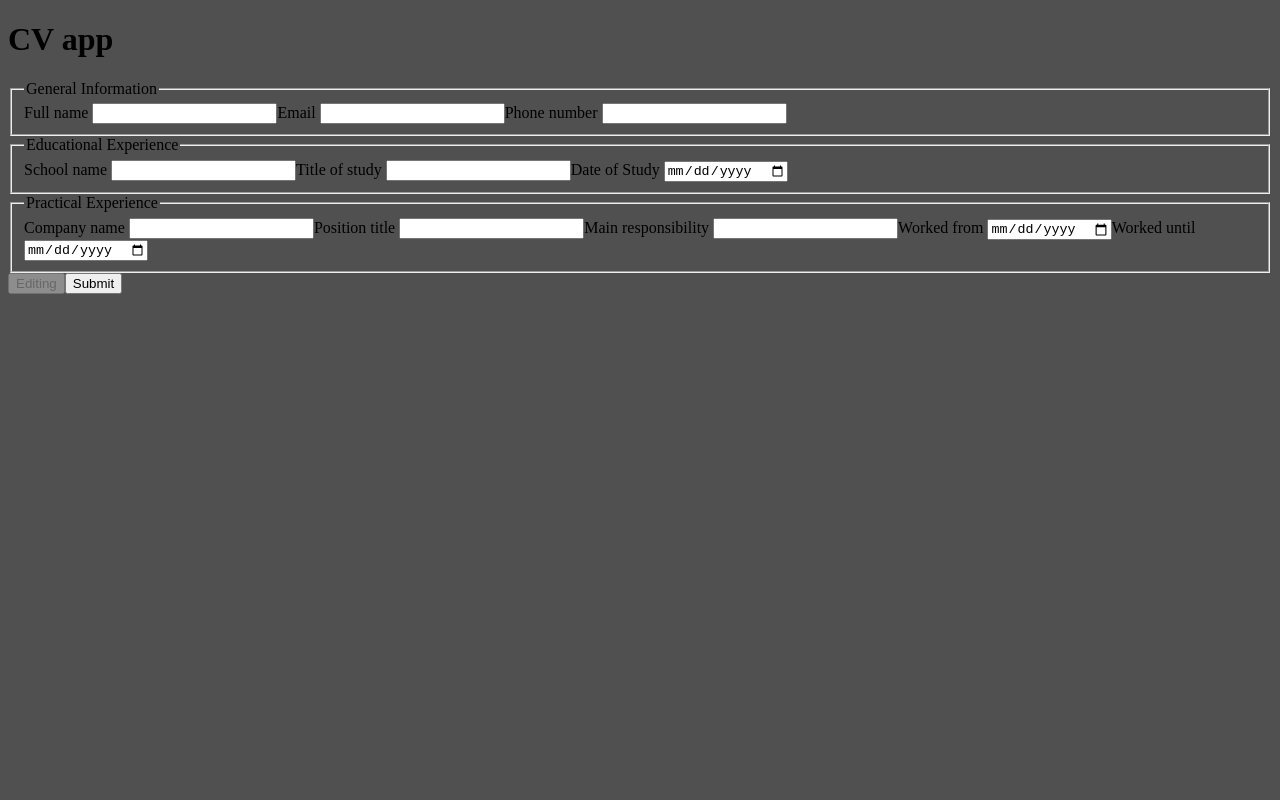
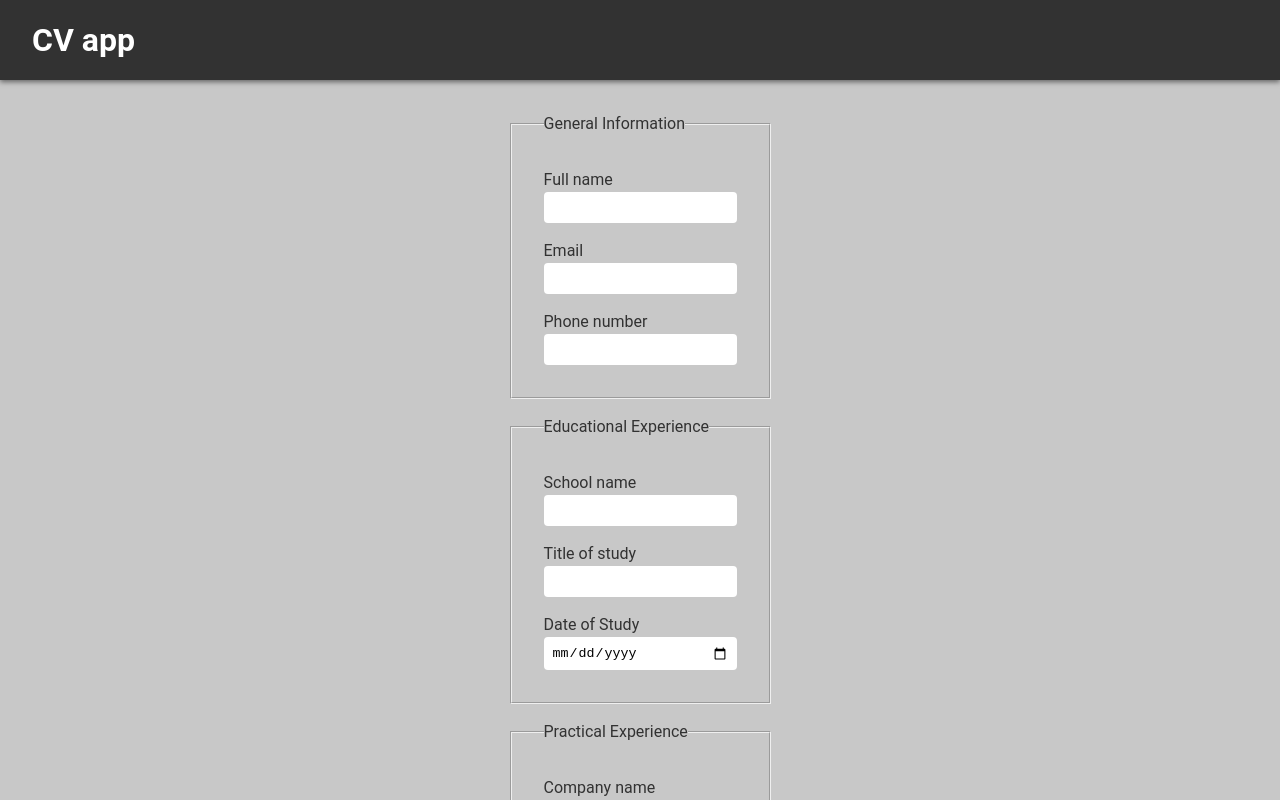
Before and after one commit to ebrahiemfrancis741/cv-app, a React (Vite) app: page / in a window 1280 px wide. Shown: the top 800 px of the page. Built offline with nearby package versions, Linux system fonts and the light colour scheme.

Commit message:
Add styling for the forms

```diff
--- a/src/components/cvApp.jsx
+++ b/src/components/cvApp.jsx
@@ -27,11 +27,10 @@ export default function CvApp() {
 
   return (
     <>
+      <header>
+        <h1>CV app</h1>
+      </header>
       <main>
-        <header>
-          <h1>CV app</h1>
-        </header>
-
         {isEditing && (
           <form>
             <FormSection
@@ -160,7 +159,7 @@ export default function CvApp() {
             </p>
           </section>
         )}
-        <div>
+        <div className="button-container">
           {isEditing ? (
             <>
               <button disabled>Editing</button>
--- a/src/main.jsx
+++ b/src/main.jsx
@@ -2,7 +2,6 @@ import { StrictMode } from "react";
 import { createRoot } from "react-dom/client";
 import CvApp from "./components/cvApp";
 import "./styles/index.css";
-import FormSection from "./components/formSection";
 
 createRoot(document.getElementById("root")).render(
   <StrictMode>
--- a/src/styles/index.css
+++ b/src/styles/index.css
@@ -1,4 +1,84 @@
+body {
+  line-height: 1.5;
+  background-color: rgb(200, 200, 200);
+  color: rgb(50, 50, 50);
+}
 
-body{
-  background-color: rgb(80,80,80);
+* {
+  margin: 0;
+  padding: 0;
+  box-sizing: border-box;
 }
+
+:root {
+  font-family: "Roboto", sans-serif;
+}
+
+header {
+  display: flex;
+  justify-content: space-between;
+  align-items: center;
+  padding: 1rem 2rem;
+  background-color: rgb(50, 50, 50);
+  color: white;
+  width: 100%;
+  box-shadow: 0 2px 5px rgba(0, 0, 0, 0.5);
+}
+
+form {
+  display: flex;
+  gap: 1rem;
+  flex-direction: column;
+
+  fieldset {
+    display: flex;
+    flex-direction: column;
+    padding: 2rem;
+    gap: 1rem;
+
+    label {
+      display: flex;
+      flex-direction: column;
+
+      input {
+        padding: 0.5rem;
+        border: none;
+        border-radius: 4px;
+      }
+    }
+  }
+}
+
+main {
+  display: flex;
+  align-items: center;
+  height: 100vh;
+  flex-direction: column;
+  gap: 1rem;
+  margin-top: 2rem;
+}
+
+div.button-container {
+  button {
+    padding: 0.5rem;
+    margin: 1rem;
+    border-radius: 4px;
+    border: 1px solid black;
+    font-size: 1rem;
+
+    &:disabled {
+      background-color: rgb(200, 200, 200);
+      color: rgb(120, 120, 120);
+    }
+
+    &:hover {
+      background-color: rgb(50, 50, 50);
+      color: white;
+
+      &:disabled {
+        background-color: rgb(200, 200, 200);
+        color: rgb(120, 120, 120);
+      }
+    }
+  }
+}
```
